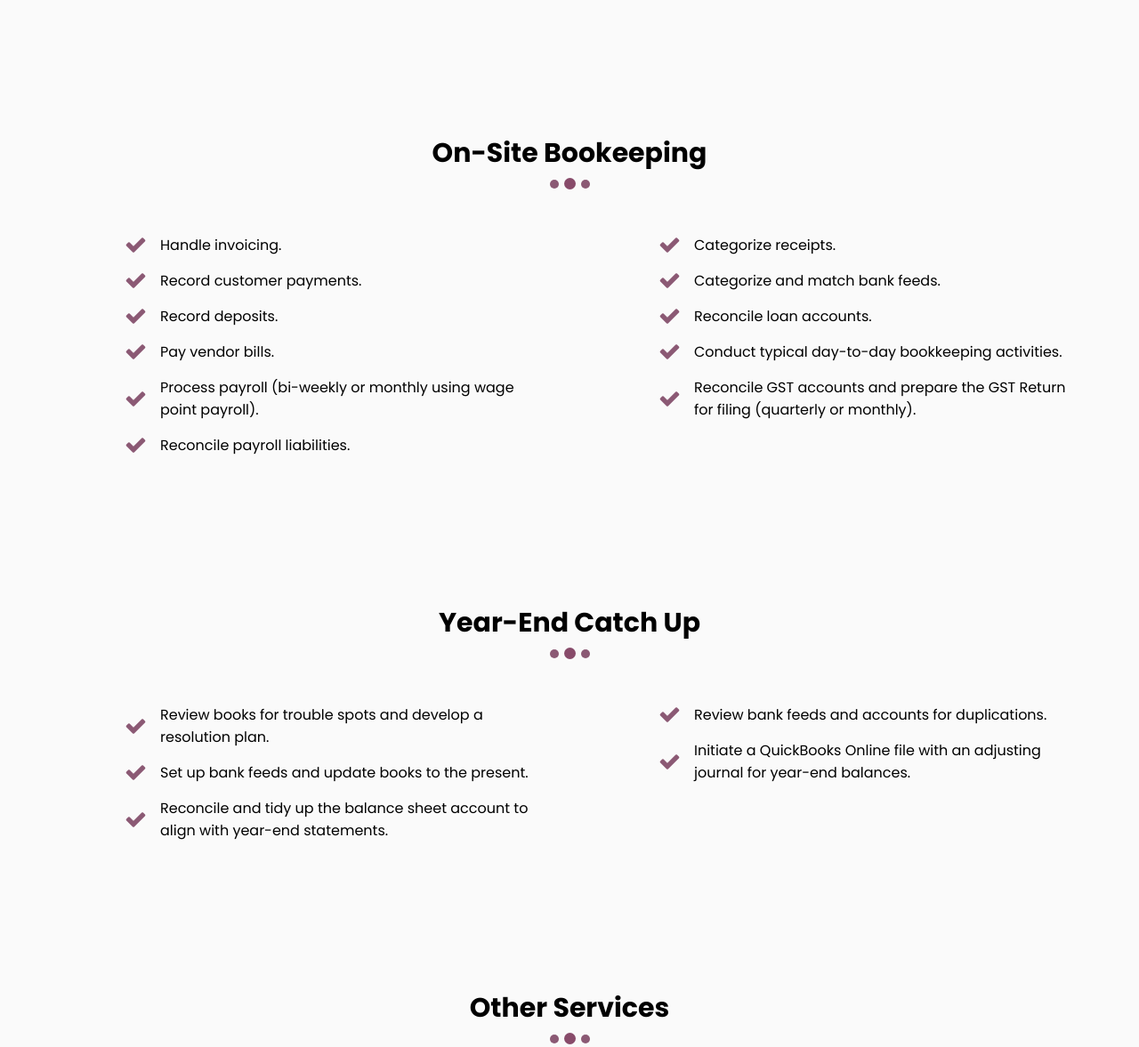
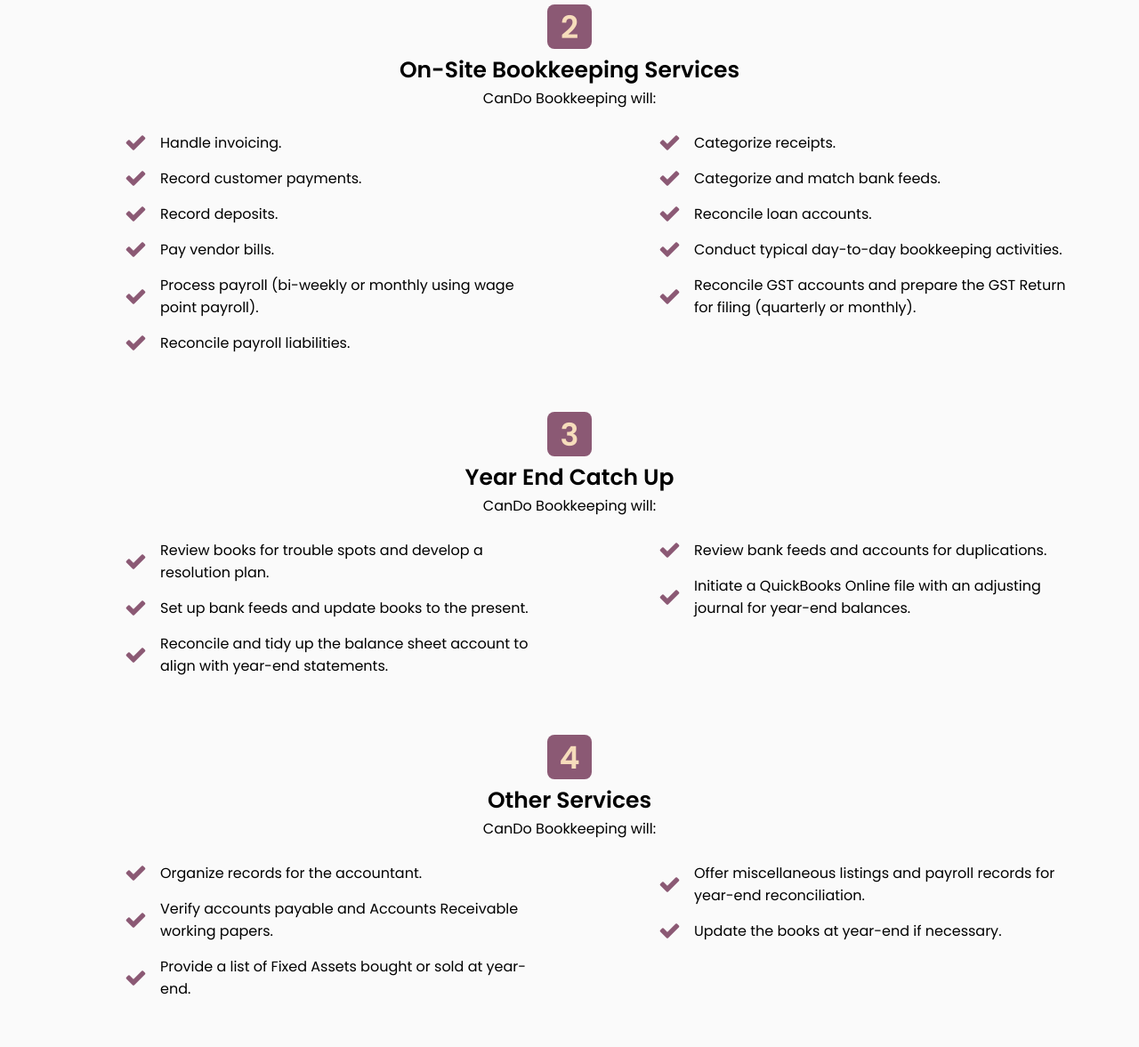
Before and after one commit to Matsonj30/CanDo, a plain HTML site: page services.html in a window 1280 px wide. Shown: the part 888-2065 px from the top of the page at 89% size. Drawn offline with Linux system fonts and the light colour scheme.

Commit message:
services?

```diff
--- a/services.html
+++ b/services.html
@@ -77,17 +77,12 @@
 <div class="servicesListContainer">
 
     <div class="serviceSection">
+        <div class="serviceTitle">
+            <span><p>1</p></span>
+            <h3>Weekly & Monthly Bookkeeping Services</h3>
+            <p>CanDo Bookkeeping will:</p>
+        </div>
 
-        <div class="titleSection">
-
-            <p>Weekly & Monthly Bookeeping</p>
-            <div class="circles">
-                <span></span>
-                <span class="biggerCircle"></span>
-                <span></span>
-            </div>
-
-        </div>
 
         <div class="serviceSectionContent">
 
@@ -111,15 +106,10 @@
 
     </div>
     <div class="serviceSection">
-         <div class="titleSection">
-
-            <p>On-Site Bookeeping</p>
-            <div class="circles">
-                <span></span>
-                <span class="biggerCircle"></span>
-                <span></span>
-            </div>
-
+        <div class="serviceTitle">
+            <span><p>2</p></span>
+            <h3>On-Site Bookkeeping Services</h3>
+            <p>CanDo Bookkeeping will:</p>
         </div>
 
         <div class="serviceSectionContent">
@@ -142,14 +132,10 @@
 
     </div>
     <div class="serviceSection">
-        <div class="titleSection">
-            <p>Year-End Catch Up</p>
-            <div class="circles">
-                <span></span>
-                <span class="biggerCircle"></span>
-                <span></span>
-            </div>
-
+        <div class="serviceTitle">
+            <span><p>3</p></span>
+            <h3>Year End Catch Up</h3>
+            <p>CanDo Bookkeeping will:</p>
         </div>
         <div class="serviceSectionContent">
             <ul>
@@ -166,14 +152,10 @@
 
     </div>
     <div class="serviceSection">
-        <div class="titleSection">
-            <p>Other Services</p>
-            <div class="circles">
-                <span></span>
-                <span class="biggerCircle"></span>
-                <span></span>
-            </div>
-
+        <div class="serviceTitle">
+            <span><p>4</p></span>
+            <h3>Other Services</h3>
+            <p>CanDo Bookkeeping will:</p>
         </div>
         <div class="serviceSectionContent">
             <ul>
--- a/styles/services/_servicesList.scss
+++ b/styles/services/_servicesList.scss
@@ -1,9 +1,31 @@
 .servicesListContainer{
+    margin-top: 25px;
     .serviceSection{
-        padding: 50px 0px;
-        .titleSection{
-            p{
-                font-size: 30px;
+        margin-bottom: 50px;
+        .serviceTitle{
+            width: 100%;
+            display: flex;
+            flex-direction: column;
+            align-items: center;
+            margin-bottom: 10px;
+            span{
+                color: $secondaryColor;
+                background-color: $primaryColor;
+                width: 50px;
+                height: 50px;
+                display: flex;
+                align-items: center;
+                justify-content: center;
+                border-radius: 8px;
+                p{
+                    font-size: 35px;
+                    font-family: "semibold";
+                }
+            }
+            h3{
+                font-family: "semibold";
+                font-size: 25px;
+                margin-top: 5px;
             }
         }
         .serviceSectionContent{
```
Also changed, not shown: styles/styles.css, 1 other file.
